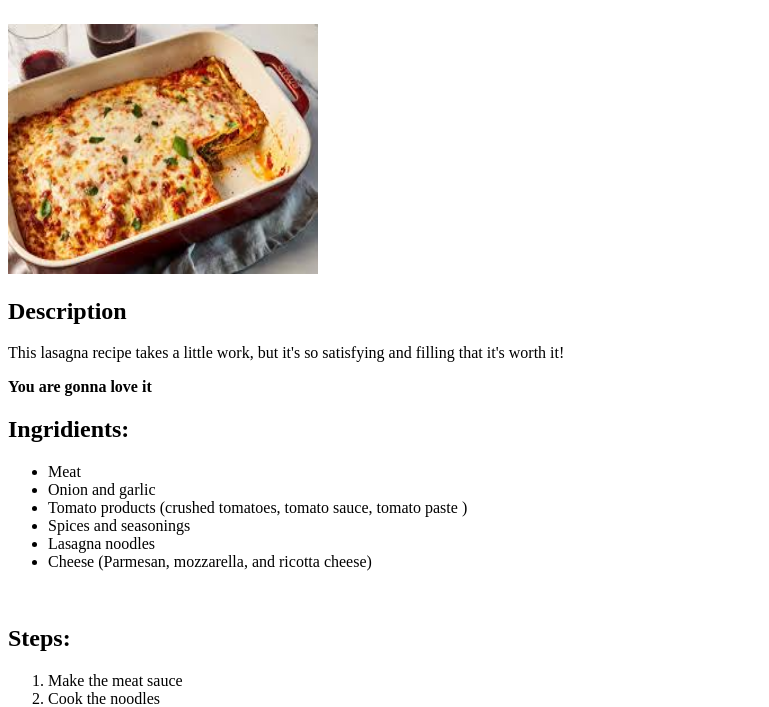
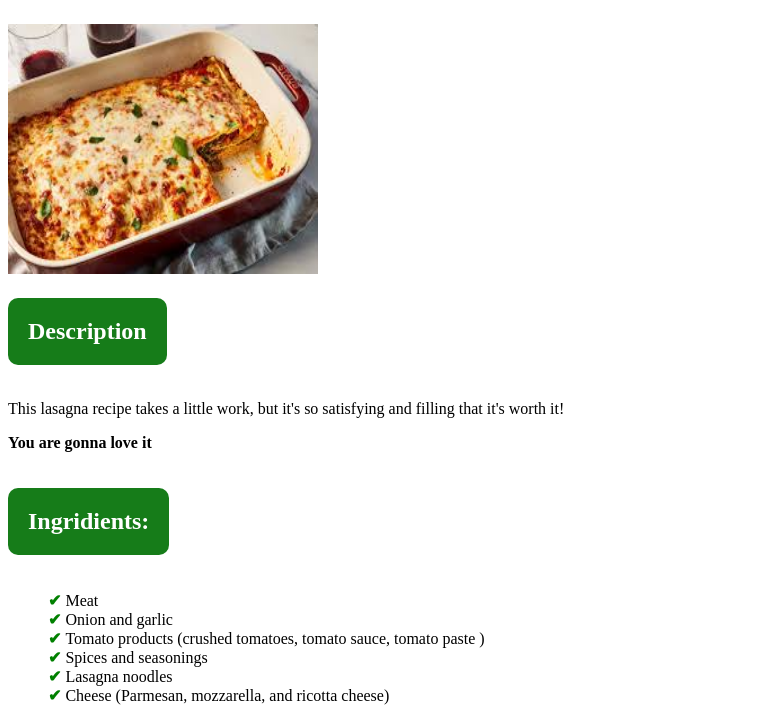
Before and after one commit to maodas/odin-recipes, a plain HTML site: page recipes/lasagna.html in a window 1280 px wide. Shown: the part 95-802 px from the top of the page, without its empty margins (0-769 px from the left). Drawn offline with Linux system fonts and the light colour scheme.

Commit message:
Finished basic update on CSS

```diff
--- a/css/style.css
+++ b/css/style.css
@@ -5,3 +5,33 @@ h1 {
     text-align: center;
     text-shadow: 2px 2px 5px rgba(0, 0, 0, 0.3); /* Shadow effect */
 }
+
+h2 {
+    background-color: #167c19; /* Green background */
+    color: white; /* White text */
+    padding: 20px; /* Adds space inside */
+    border-radius: 10px; /* Rounds corners */
+    text-align: center;
+    display: inline-block;
+}
+
+ul {
+    list-style: none; /* Removes default bullets */
+}
+ul li::before {
+    content: "✔ "; /* Adds a checkmark before each item */
+    color: green;
+    font-weight: bold;
+}
+ol {
+    list-style: none; /* Removes default numbers */
+    counter-reset: custom-counter;
+}
+ol li {
+    counter-increment: custom-counter;
+}
+ol li::before {
+    content: counter(custom-counter) ") "; /* Custom number style */
+    font-weight: bold;
+    color: blue;
+}
```
